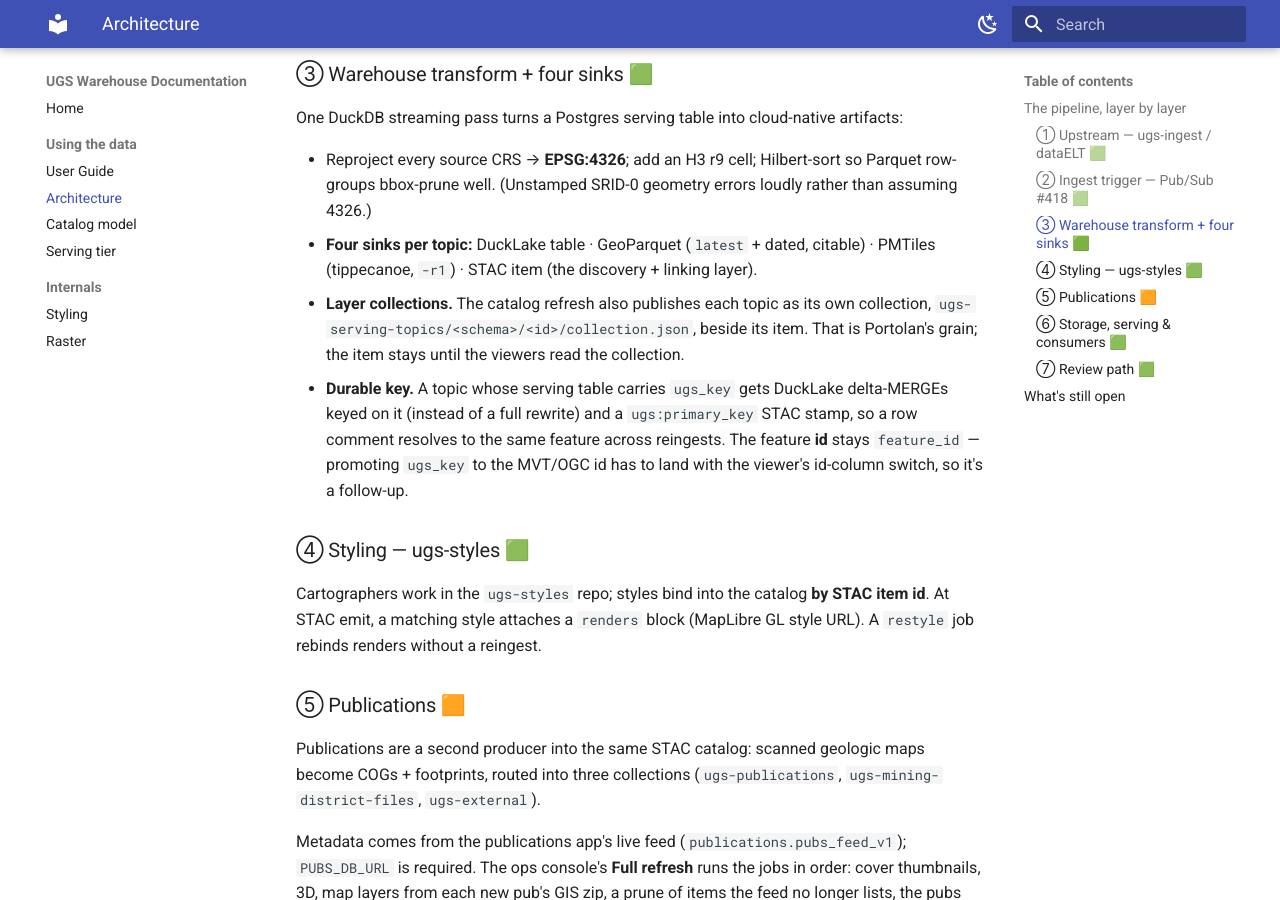
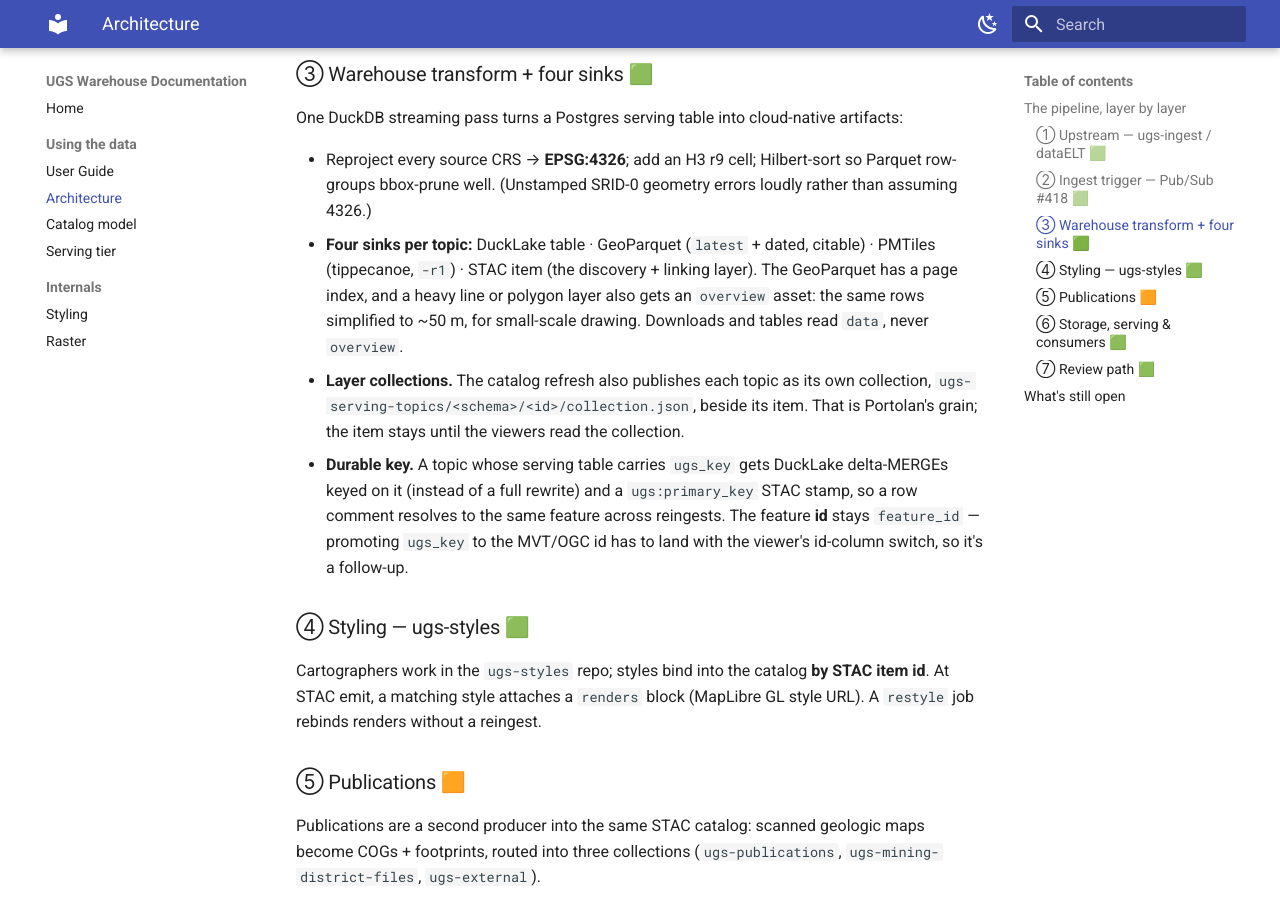
Before and after one commit to UGS-GIO/ugs-warehouse, an MkDocs documentation site: the page built from docs/ARCHITECTURE.md, in a window 1280 px wide and 900 px high, scrolled down 1205 px. Built offline with MkDocs 1.6.1 and Material for MkDocs 9.7.7, drawn with Linux system fonts in a browser that asks for light colours.

Commit message:
docs: the archive's pyarrow writer, page index and overview asset

```diff
--- a/docs/ARCHITECTURE.md
+++ b/docs/ARCHITECTURE.md
@@ -77,7 +77,9 @@ One DuckDB streaming pass turns a Postgres serving table into cloud-native artif
 - Reproject every source CRS → **EPSG:4326**; add an H3 r9 cell; Hilbert-sort so Parquet row-groups
   bbox-prune well. (Unstamped SRID-0 geometry errors loudly rather than assuming 4326.)
 - **Four sinks per topic:** DuckLake table · GeoParquet (`latest` + dated, citable) · PMTiles
-  (tippecanoe, `-r1`) · STAC item (the discovery + linking layer).
+  (tippecanoe, `-r1`) · STAC item (the discovery + linking layer). The GeoParquet has a page index,
+  and a heavy line or polygon layer also gets an `overview` asset: the same rows simplified to
+  ~50 m, for small-scale drawing. Downloads and tables read `data`, never `overview`.
 - **Layer collections.** The catalog refresh also publishes each topic as its own collection,
   `ugs-serving-topics/<schema>/<id>/collection.json`, beside its item. That is Portolan's grain; the
   item stays until the viewers read the collection.
```
Also changed, not shown: AGENTS.md (+2 -1 lines).
